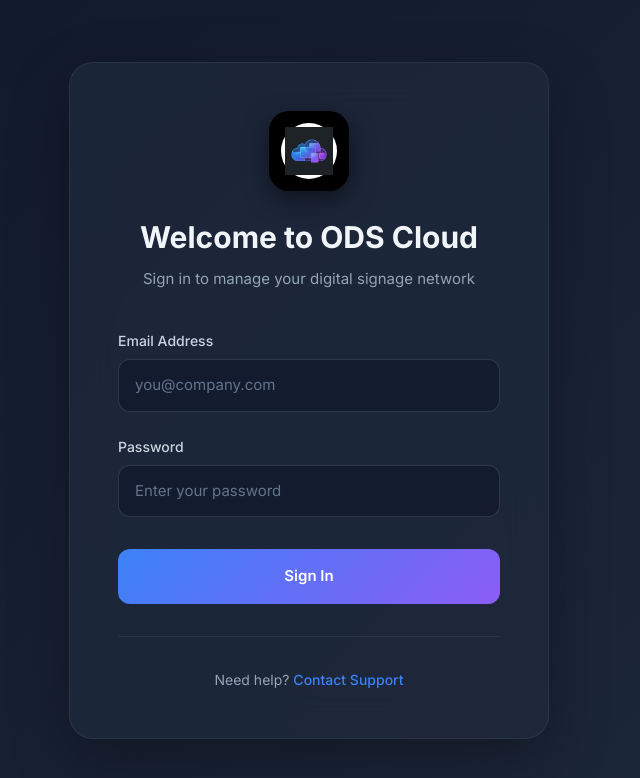
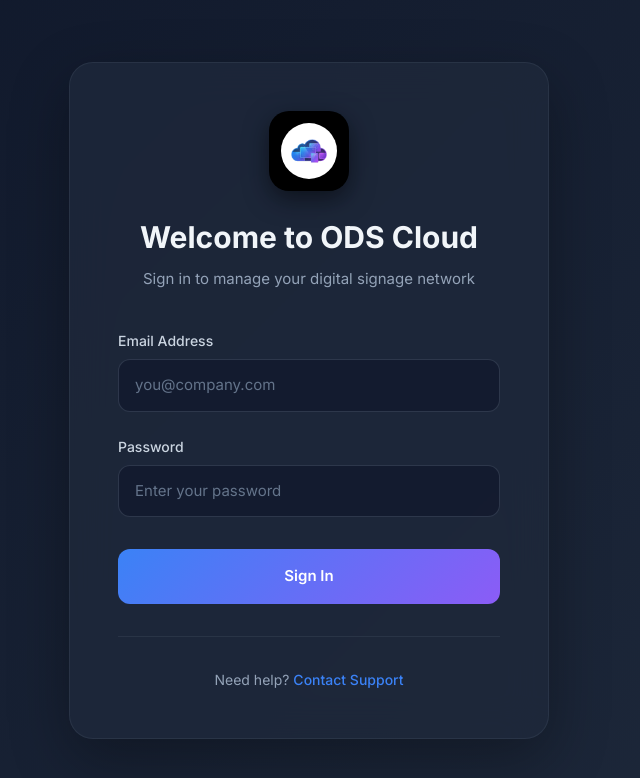
Before and after one commit to rob-jonesdevlab/ods-signage, a Next.js app in the folder dashboard/: page /login in a window 1280 px wide. Shown: the top 778 px of the page, without its empty margins (331-971 px from the left). Built offline with nearby package versions, Linux system fonts and the light colour scheme; no server answers.

Commit message:
feat: Update logos to use new background-removed icon
- Added new ods-logo-clean.png with background removed
- Updated header logo to use new icon
- Updated login page logo to use new icon
- Cleaner, more professional appearance

```diff
--- a/dashboard/app/login/page.tsx
+++ b/dashboard/app/login/page.tsx
@@ -48,7 +48,7 @@ export default function LoginPage() {
         <div className="login-header">
           <div className="logo-container">
             <Image
-              src="/ods-logo.png"
+              src="/ods-logo-clean.png"
               alt="ODS Cloud"
               width={48}
               height={48}
--- a/dashboard/components/Header.tsx
+++ b/dashboard/components/Header.tsx
@@ -27,7 +27,7 @@ export default function Header() {
                     <div className="relative flex items-center justify-center w-12 h-12 bg-black rounded-xl shadow-lg">
                         <div className="absolute w-9 h-9 bg-white rounded-full"></div>
                         <img
-                            src="/ods-logo.png"
+                            src="/ods-logo-clean.png"
                             alt="ODS Cloud"
                             className="relative z-10 w-6 h-6"
                         />
```
Also changed, not shown: dashboard/public/ods-logo-clean.png (added).
